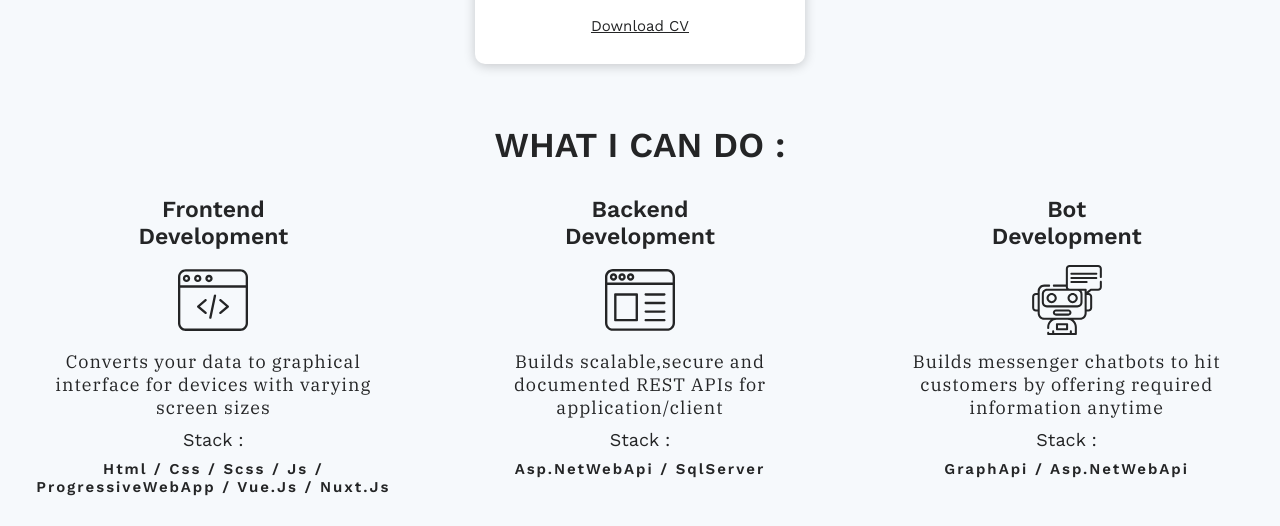
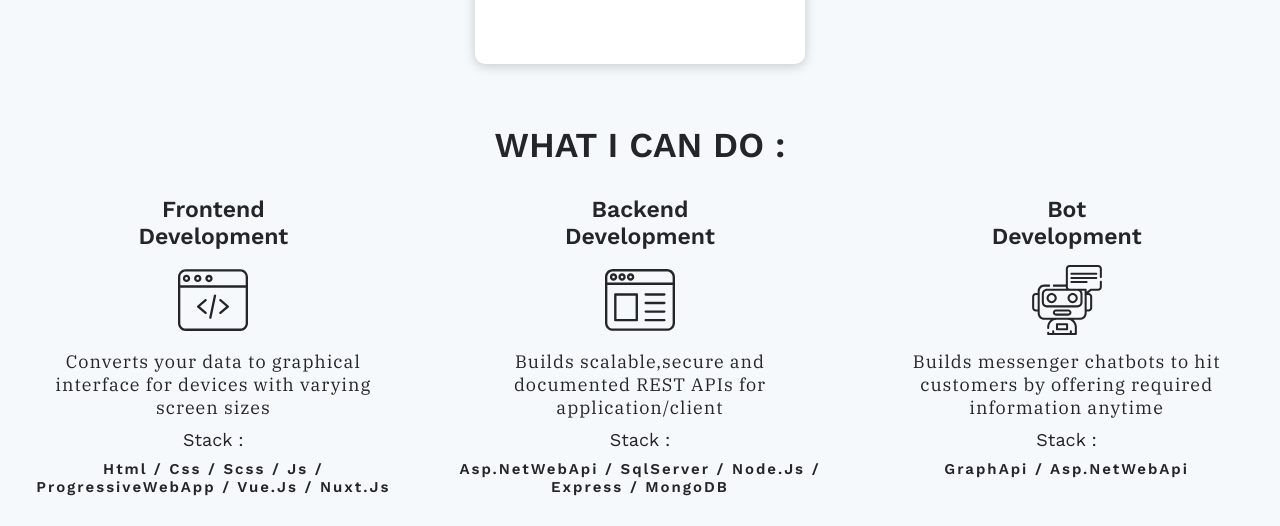
Before and after one commit to WaiyanMyothet/MyPortfolio, a website: page index.html in a window 1280 px wide. Shown: the part 426-952 px from the top of the page. Drawn offline with nearby package versions, Linux system fonts and the light colour scheme.

Commit message:
fix skills

```diff
--- a/index.html
+++ b/index.html
@@ -179,7 +179,7 @@
               </svg>
             </a>
           </div>
-          <a target="_blank" href="assets/Waiyan Myothet's Resume.pdf" download class="info-box--download">Download CV</a>
+          <!-- <a target="_blank" href="assets/Waiyan Myothet's Resume.pdf" download class="info-box--download">Download CV</a> -->
         </div>
       </section>
       <section class="skills">
@@ -277,7 +277,7 @@
             </p>
             <span class="skills-item--tech">Stack :</span>
             <div class="skills-item--lang">
-              <span>Asp.NetWebApi / SqlServer</span>
+              <span>Asp.NetWebApi / SqlServer / Node.Js / Express / MongoDB</span>
             </div>
           </div>
           <div class="skills-item">
```
